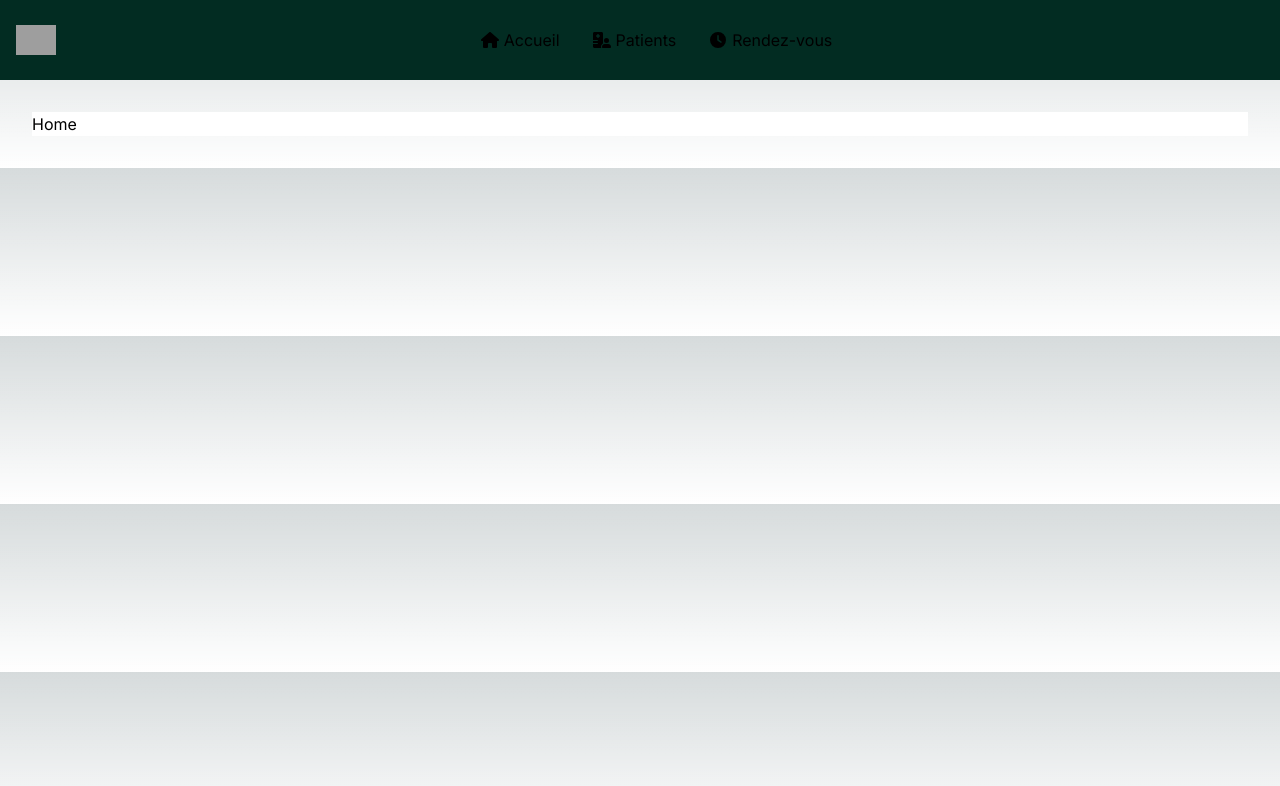
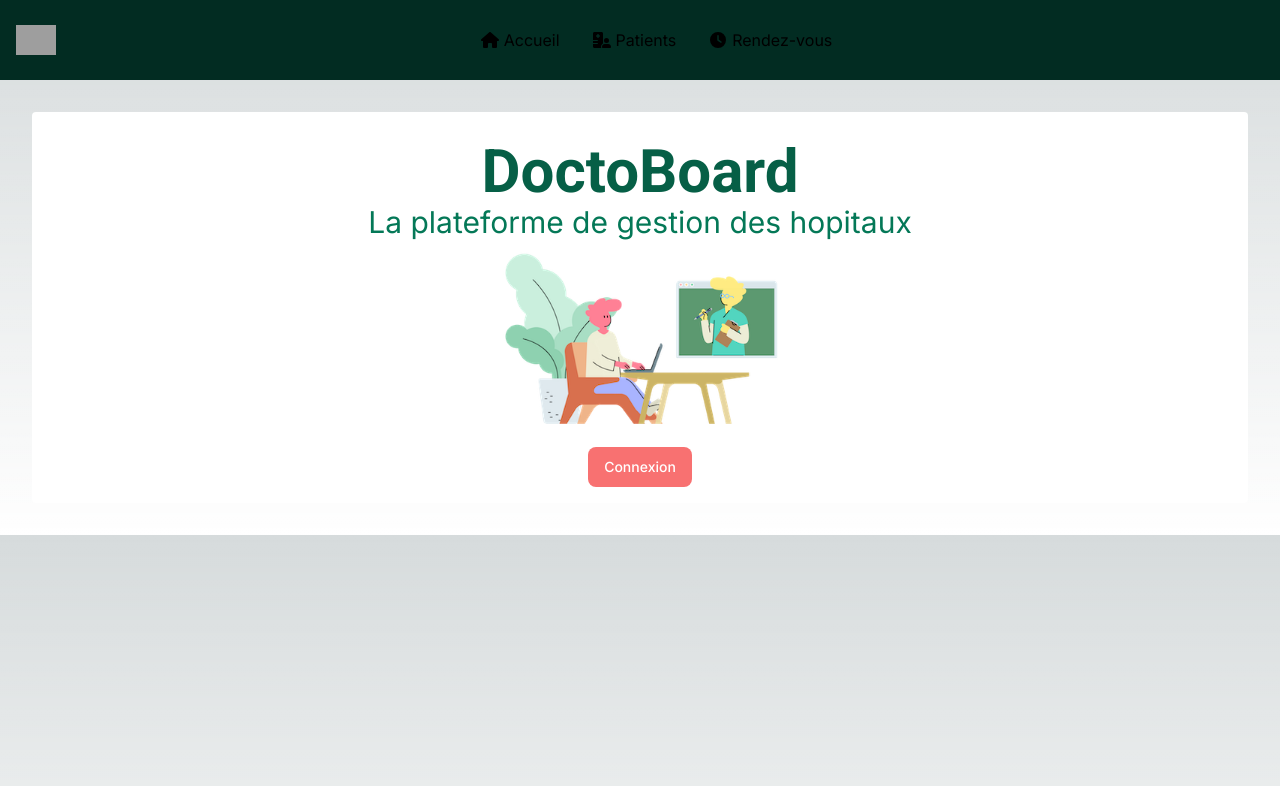
Before and after one commit to Kadem9/nextjs, a Next.js app in the folder tp-final/tpfinal/: page / in a window 1280 px wide. Shown: the top 786 px of the page. Built offline with nearby package versions, Linux system fonts and the light colour scheme; grey boxes are pictures that could not be loaded.

Commit message:
home design

```diff
--- a/tp-final/tpfinal/package.json
+++ b/tp-final/tpfinal/package.json
@@ -19,6 +19,7 @@
     "next": "14.1.0",
     "react": "^18",
     "react-dom": "^18",
+    "react-spring": "^9.7.3",
     "use-debounce": "^10.0.0",
     "zod": "^3.22.4"
   },
--- a/tp-final/tpfinal/src/app/page.tsx
+++ b/tp-final/tpfinal/src/app/page.tsx
@@ -1,9 +1,28 @@
 import Image from "next/image";
+import { roboto } from "./ui/fonts";
+import { Button } from "./ui/button";
+import Link from "next/link";
 
 export default function Home() {
   return (
-    <div className="bg-white">
-      <h1>Home</h1>
+    <div className="bg-white p-4 flex items-center flex-col rounded">
+      <div className={`${roboto.className} marker:big-title text-6xl text-emerald-800 bolder antialiased animate-bounce mt-4`}>
+        DoctoBoard
+      </div>
+      <div className="small-title text-3xl text-emerald-700 text-center">
+        La plateforme de gestion des hopitaux
+      </div>
+      <Image
+        src={"/docto2.png"}
+        alt="Doctor"
+        width={300}
+        height={300}
+      />
+      <div className="actions">
+        <Link href="/connexion">
+          <Button children="Connexion" className="bg-red-400 mt-2"></Button>
+        </Link>
+      </div>
     </div>
   );
 }
--- /dev/null
+++ b/tp-final/tpfinal/src/app/ui/fonts.tsx
@@ -0,0 +1,6 @@
+import { Roboto } from 'next/font/google';
+
+export const roboto = Roboto({
+    weight: ['700'],
+    subsets: ['latin']
+});
```
Also changed, not shown: 1 other file (tests, documents, lock files or other folders).
